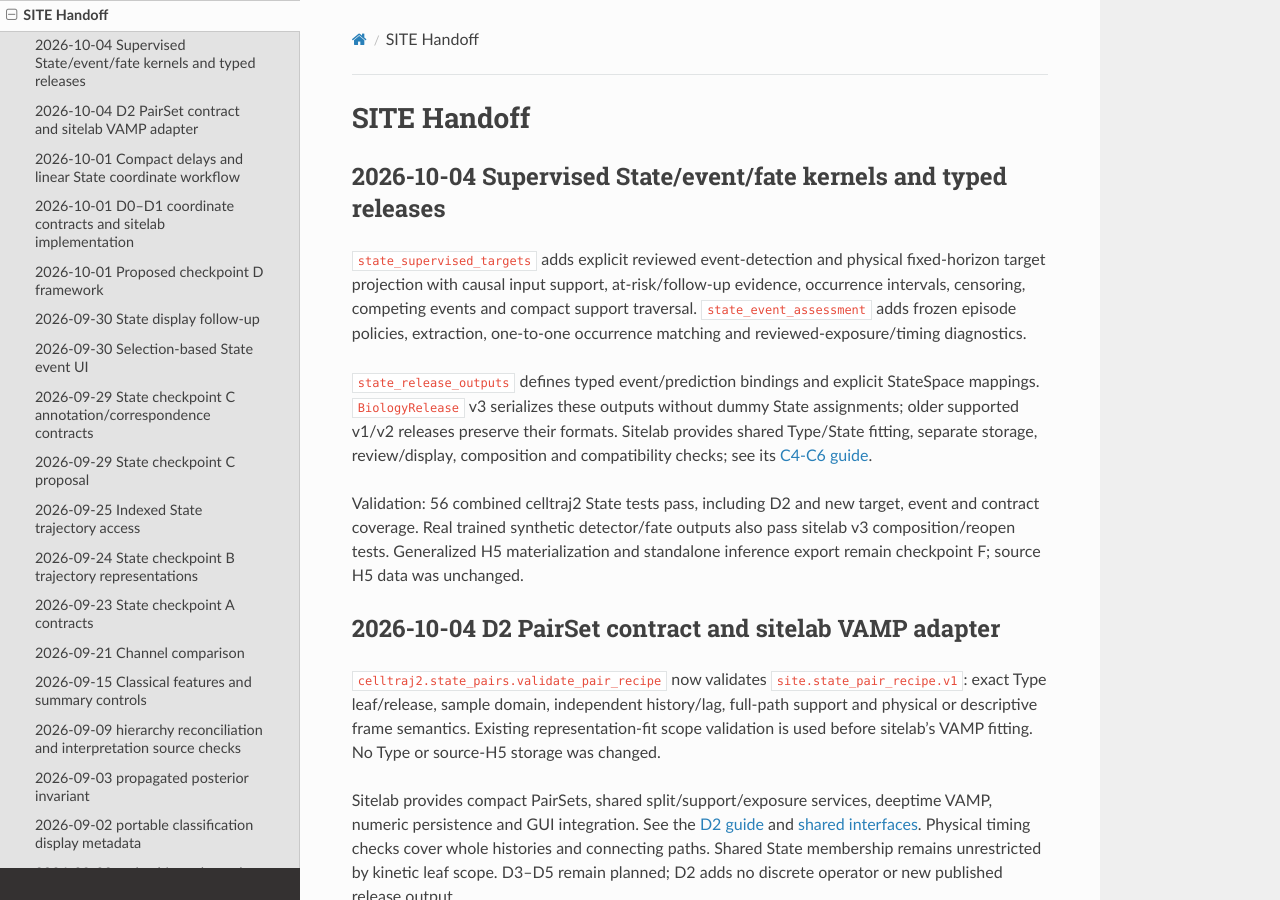
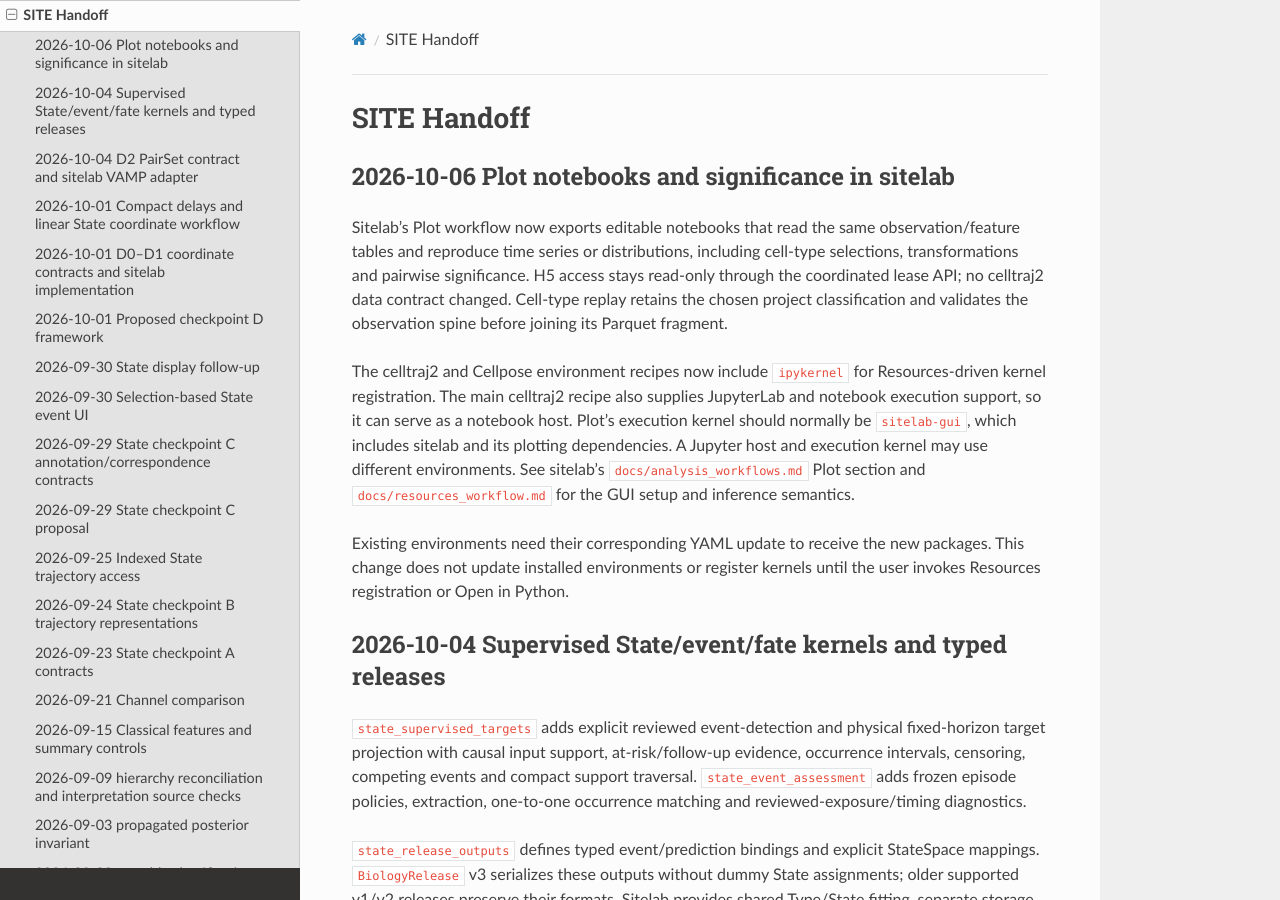
Before and after one commit to cancer-dynamics/celltraj2, a Sphinx documentation site: the page built from docs/source/concepts/sitelab_handoff.md, in a window 1280 px wide and 900 px high. Built offline with Sphinx 7.4.7 and the Read the Docs theme 3.1.0, drawn with Linux system fonts in a browser that asks for light colours.

Commit message:
cleaning tree

```diff
--- a/docs/source/concepts/sitelab_handoff.md
+++ b/docs/source/concepts/sitelab_handoff.md
@@ -1,4 +1,25 @@
 # SITE Handoff
+
+## 2026-10-06 Plot notebooks and significance in sitelab
+
+Sitelab's Plot workflow now exports editable notebooks that read the same
+observation/feature tables and reproduce time series or distributions, including
+cell-type selections, transformations and pairwise significance. H5 access stays
+read-only through the coordinated lease API; no celltraj2 data contract changed.
+Cell-type replay retains the chosen project classification and validates the
+observation spine before joining its Parquet fragment.
+
+The celltraj2 and Cellpose environment recipes now include `ipykernel` for
+Resources-driven kernel registration. The main celltraj2 recipe also supplies
+JupyterLab and notebook execution support, so it can serve as a notebook host.
+Plot's execution kernel should normally be `sitelab-gui`, which includes sitelab
+and its plotting dependencies. A Jupyter host and execution kernel may use
+different environments. See sitelab's `docs/analysis_workflows.md` Plot section
+and `docs/resources_workflow.md` for the GUI setup and inference semantics.
+
+Existing environments need their corresponding YAML update to receive the new
+packages. This change does not update installed environments or register kernels
+until the user invokes Resources registration or Open in Python.
 
 ## 2026-10-04 Supervised State/event/fate kernels and typed releases
 
--- a/environment-cellpose3.yml
+++ b/environment-cellpose3.yml
@@ -6,6 +6,7 @@ channels:
 dependencies:
   - python=3.11
   - pip
+  - ipykernel>=6
   - pip:
       - numpy==2.0.2
       - cellpose==3.1.1
--- a/environment-cellpose4.yml
+++ b/environment-cellpose4.yml
@@ -6,6 +6,7 @@ channels:
 dependencies:
   - python=3.12
   - pip
+  - ipykernel>=6
   - pip:
       - cellpose==4.2.1.1
       - torch>=2.5
--- a/environment.yml
+++ b/environment.yml
@@ -6,6 +6,10 @@ channels:
 dependencies:
   - python=3.12
   - pip
+  - ipykernel>=6
+  - jupyterlab>=4
+  - nbformat>=5
+  - nbclient>=0.10
   - numpy>=1.24,<3
   - scipy>=1.10
   - scikit-image>=0.22
```
